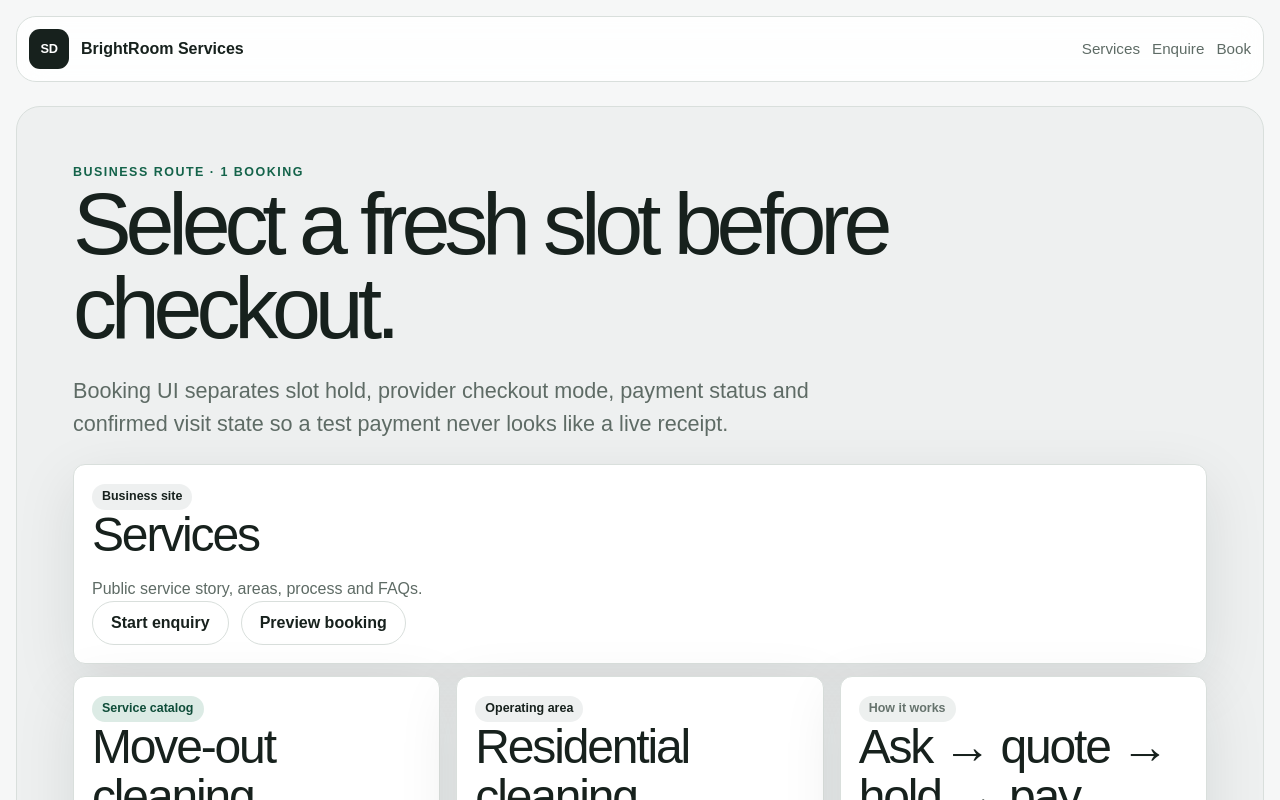
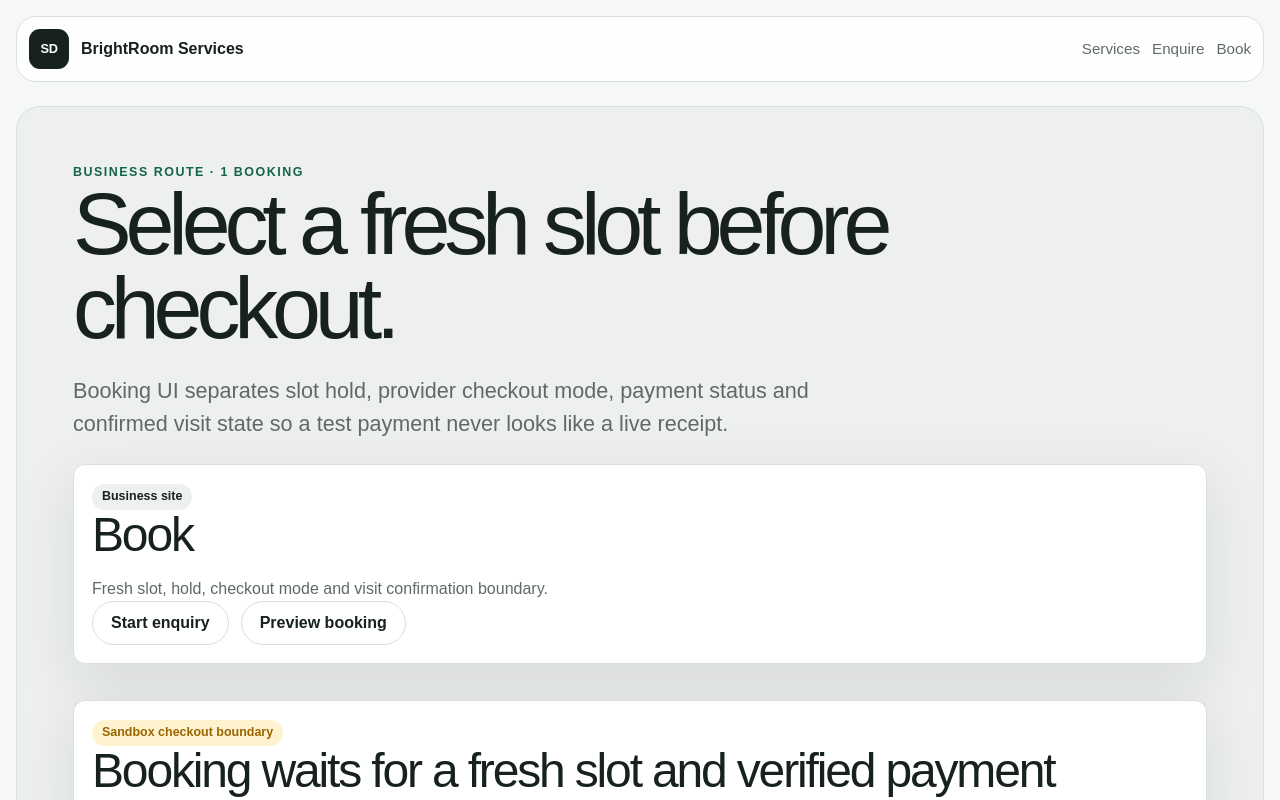
Before and after one commit to SaamVR/ServiceDesk, a Next.js app: page /b/1/book in a window 1280 px wide. Shown: the top 800 px of the page. Built offline with nearby package versions, Linux system fonts and the light colour scheme.

Commit message:
feat(business): map booking route

```diff
--- a/src/app/b/[slug]/book/page.tsx
+++ b/src/app/b/[slug]/book/page.tsx
@@ -6,6 +6,8 @@ export default async function BusinessBookPage({ params }: { params: Promise<{ s
   return (
     <OperationalRoute
       surface="business"
+      businessModule="book"
+      businessSlug={slug}
       resourceLabel={`${slug} booking`}
       title="Select a fresh slot before checkout."
       description="Booking UI separates slot hold, provider checkout mode, payment status and confirmed visit state so a test payment never looks like a live receipt."
```
